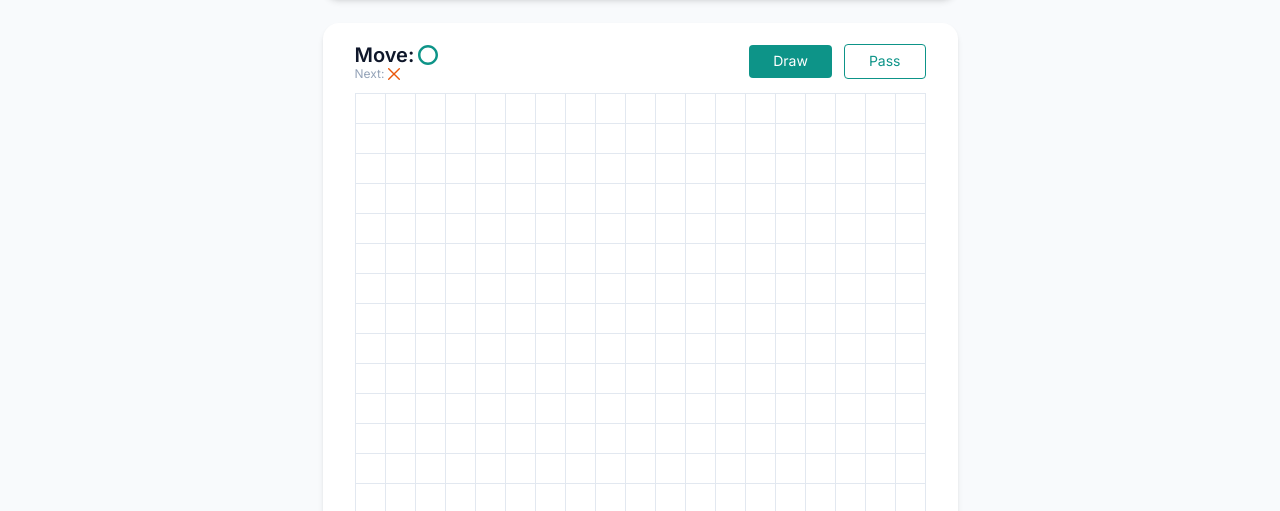
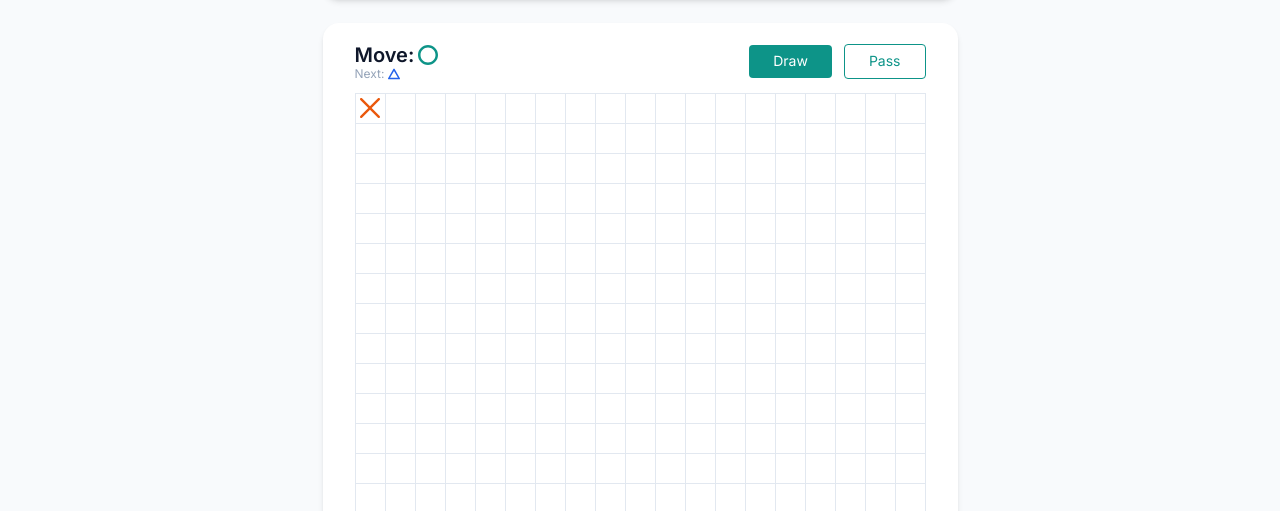
Before and after one commit to SlavaHeorh/XO, a Next.js app: page / in a window 1280 px wide. Both pictures are taken after a click on the button 370 px from the left and 397 px from the top of the page. Shown: the part 289-800 px from the top of the page. Built offline with nearby package versions, Linux system fonts and the light colour scheme.

Commit message:
added logic for field

```diff
--- /dev/null
+++ b/components/game/constants.js
@@ -0,0 +1,13 @@
+export const GAME_SYMBOLS = {
+    CIRCLE: "circle",
+    CROSS: "cross",
+    TRIANGLE: "triangle",
+    SQUARE: "square"
+}
+
+export const MOVE_ORDER = [
+    GAME_SYMBOLS.CROSS,
+    GAME_SYMBOLS.CIRCLE,
+    GAME_SYMBOLS.TRIANGLE,
+    GAME_SYMBOLS.SQUARE
+]
--- a/components/game/game-field.jsx
+++ b/components/game/game-field.jsx
@@ -1,33 +1,73 @@
 import clsx from "clsx";
-import {CircleIcon} from "./icons/circle-icon";
-import {CrossIcon} from "./icons/cross-icon";
 import {UiButton} from "../uikit/ui-button";
+import {GameSymbol} from "./game-symbol";
+import {useGameState} from "./use-game-state"
 
-const cells = new Array(19 * 19).fill(null)
 
-export function GameField({clasName}) {
+export function GameField({className}) {
+    const {cells, currentMove, nextMove, handleCellClick} = useGameState()
+
+    const actions = <>
+        <UiButton size="md" variant="primary">Draw</UiButton>
+        <UiButton size="md" variant="outline">Pass</UiButton>
+    </>
+
 
     return (
-        <div className={clsx(clasName, "bg-white rounded-2xl shadow-md px-8 pt-5 pb-7")}>
+        <GameFieldLayout className={className}>
+            <GameMoveInfo actions={actions} currentMove={currentMove} nextMove={nextMove}/>
+            <GameGrid>
+                {cells.map((symbol, index) => (
+                    <GameCell key={index} onClick={() => {
+                        handleCellClick(index)
+                    }}>
+                        {symbol && <GameSymbol symbol={symbol} className="w-5 h-5"/>}
+                    </GameCell>
+                ))}
+            </GameGrid>
+        </GameFieldLayout>
+    )
+}
+
+
+function GameCell({children, onClick}) {
+    return (
+        <button
+            onClick={onClick}
+            className="border border-slate-200 -ml-px -mt-px flex items-center justify-center">
+            {children}
+        </button>
+    )
+}
+
+function GameFieldLayout({children, className}) {
+    return (
+        <div className={clsx(className, "bg-white rounded-2xl shadow-md px-8 pt-5 pb-7")}>
+            {children}
+        </div>
+    )
+}
+
+function GameMoveInfo({actions, currentMove, nextMove}) {
+    return (
         <div className="flex gap-3 items-center">
             <div className="mr-auto">
                 <div className="flex gap-1 items-center text-xl leading-tight font-semibold">
-                        Move: <CircleIcon className="w-5 h-5"/>
+                    Move: <GameSymbol symbol={currentMove} className="w-5 h-5"/>
                 </div>
                 <div className="flex gap-1 items-center text-xs leading-tight text-slate-400">
-                        Next: <CrossIcon/>
+                    Next: <GameSymbol symbol={nextMove} className="w-3 h-3"/>
                 </div>
             </div>
-                <UiButton size="md" variant="primary">Draw</UiButton>
-                <UiButton size="md" variant="outline">Pass</UiButton>
-            </div>
-            <div className="grid grid-cols-[repeat(19,_30px)] grid-rows-[repeat(19,_30px)] pt-px pl-px mt-3">
-                {cells.map((_, i) =>
-                    <button key={i} className="border border-slate-200 -ml-px -mt-px flex items-center justify-center">
-
-                    </button>)
-                }
-            </div>
+            {actions}
         </div>
     )
 }
+
+function GameGrid({children}) {
+    return (
+        <div className="grid grid-cols-[repeat(19,_30px)] grid-rows-[repeat(19,_30px)] pt-px pl-px mt-3">
+            {children}
+        </div>
+    )
+}
--- /dev/null
+++ b/components/game/game-symbol.jsx
@@ -0,0 +1,17 @@
+import {CrossIcon} from "./icons/cross-icon"
+import {CircleIcon} from "./icons/circle-icon"
+import {TriangleIcon} from "./icons/triangle-icon"
+import {SquareIcon} from "./icons/square-icon"
+import {GAME_SYMBOLS} from "./constants";
+
+export function GameSymbol({symbol, className}) {
+    const Icon =
+        {
+            [GAME_SYMBOLS.CROSS]: CrossIcon,
+            [GAME_SYMBOLS.CIRCLE]: CircleIcon,
+            [GAME_SYMBOLS.TRIANGLE]: TriangleIcon,
+            [GAME_SYMBOLS.SQUARE]: SquareIcon
+        }[symbol] ?? CrossIcon
+
+    return <Icon className={className}/>
+}
--- a/components/game/icons/cross-icon.jsx
+++ b/components/game/icons/cross-icon.jsx
@@ -1,6 +1,12 @@
-export function CrossIcon() {
+export function CrossIcon({className}) {
     return (
-        <svg width="12" height="12" viewBox="0 0 12 12" fill="none" xmlns="http://www.w3.org/2000/svg">
+        <svg
+            className={className}
+            width="12"
+            height="12"
+            viewBox="0 0 12 12"
+            fill="none"
+            xmlns="http://www.w3.org/2000/svg">
 
             <path
                 d="M6.99809 5.99999L11.793 1.20507C12.069 0.929082 12.069 0.482986 11.793 0.206994C11.517 -0.068998 11.0709 -0.068998 10.7949 0.206994L6.00001 5.00191L1.20507 0.206994C0.929082 -0.068998 0.482986 -0.068998 0.206994 0.206994C-0.068998 0.482986 -0.068998 0.929082 0.206994 1.20507L5.00191 5.99999L0.206994 10.7949C-0.068998 11.0709 -0.068998 11.517 0.206994 11.793C0.344638 11.9306 0.525336 11.9998 0.706034 11.9998C0.886732 11.9998 1.06743 11.9306 1.20507 11.793L5.99999 6.99807L10.7949 11.793C10.9325 11.9306 11.1132 11.9998 11.2939 11.9998C11.4746 11.9998 11.6553 11.9306 11.793 11.793C12.069 11.517 12.069 11.0709 11.793 10.7949L6.99809 5.99999Z"
--- a/components/game/icons/square-icon.jsx
+++ b/components/game/icons/square-icon.jsx
@@ -1,6 +1,12 @@
-export function PersonIcon() {
+export function SquareIcon({className}) {
     return (
-        <svg width="12" height="12" viewBox="0 0 12 12" fill="none" xmlns="http://www.w3.org/2000/svg">
+        <svg
+            className={className}
+            width="12"
+            height="12"
+            viewBox="0 0 12 12"
+            fill="none"
+            xmlns="http://www.w3.org/2000/svg">
 
             <path
                 d="M10.6667 1.33333V10.6667H1.33333V1.33333H10.6667ZM10.6667 0H1.33333C0.6 0 0 0.6 0 1.33333V10.6667C0 11.4 0.6 12 1.33333 12H10.6667C11.4 12 12 11.4 12 10.6667V1.33333C12 0.6 11.4 0 10.6667 0Z"
--- a/components/game/icons/triangle-icon.jsx
+++ b/components/game/icons/triangle-icon.jsx
@@ -1,6 +1,12 @@
-export function TriangleIcon() {
+export function TriangleIcon({className}) {
     return (
-        <svg width="12" height="12" viewBox="0 0 12 12" fill="none" xmlns="http://www.w3.org/2000/svg">
+        <svg
+            className={className}
+            width="12"
+            height="12"
+            viewBox="0 0 12 12"
+            fill="none"
+            xmlns="http://www.w3.org/2000/svg">
 
             <path
                 d="M0.100481 10.9219C0.166306 11.0359 0.260981 11.1305 0.374992 11.1964C0.489003 11.2622 0.618332 11.2969 0.749981 11.2969H11.25C11.3816 11.2969 11.511 11.2622 11.625 11.1964C11.739 11.1305 11.8337 11.0359 11.8995 10.9219C11.9653 10.8078 12 10.6785 12 10.5469C12 10.4152 11.9653 10.2859 11.8995 10.1719L6.64948 1.07858C6.58365 0.964575 6.48897 0.869905 6.37496 0.804085C6.26095 0.738265 6.13163 0.703613 5.99998 0.703613C5.86833 0.703613 5.73901 0.738265 5.625 0.804085C5.51099 0.869905 5.41631 0.964575 5.35048 1.07858L0.100481 10.1719C0.0346547 10.2859 0 10.4152 0 10.5469C0 10.6785 0.0346547 10.8078 0.100481 10.9219ZM5.99998 2.95358L9.95093 9.79686H2.04903L5.99998 2.95358Z"
--- /dev/null
+++ b/components/game/use-game-state.js
@@ -0,0 +1,41 @@
+import {GAME_SYMBOLS, MOVE_ORDER} from "./constants";
+import {useState} from "react";
+
+function getNextMove(currentMove) {
+    const nexMoveIndex = MOVE_ORDER.indexOf(currentMove) + 1
+    return MOVE_ORDER[nexMoveIndex] ?? MOVE_ORDER[0]
+}
+
+export function useGameState() {
+    const [{cells, currentMove}, setGameState] = useState(() => ({
+        cells: new Array(19 * 19).fill(null),
+        currentMove: GAME_SYMBOLS.CROSS
+    }))
+
+    const nextMove = getNextMove(currentMove)
+
+    const handleCellClick = (index) => {
+
+        setGameState(lastGameState => {
+
+            if(lastGameState.cells[index]) {
+                return lastGameState
+            }
+
+            return {
+                ...lastGameState,
+                currentMove: getNextMove(lastGameState.currentMove),
+                cells: lastGameState.cells.map((cell, i) =>
+                i === index ? lastGameState.currentMove : cell
+                )
+            }
+        })
+    }
+
+    return {
+        cells,
+        currentMove,
+        nextMove,
+        handleCellClick
+    }
+}
--- a/package.json
+++ b/package.json
@@ -12,6 +12,7 @@
   "dependencies": {
     "clsx": "^1.2.1",
     "next": "^13.4.9",
+    "react": "^18.2.0",
     "react-dom": "^18.2.0"
   },
   "devDependencies": {
--- a/pages/index.jsx
+++ b/pages/index.jsx
@@ -8,7 +8,7 @@
             <main className="pt-6 mx-auto w-max">
                 <GameTitle/>
                 <GameInfo className="mt-4"/>
-                <GameField clasName="mt-6"/>
+                <GameField className="mt-6"/>
             </main>
         </div>
     )
```
Also changed, not shown: 1 other file (tests, documents, lock files or other folders). Lines whose indentation alone changed are shown as unchanged.
